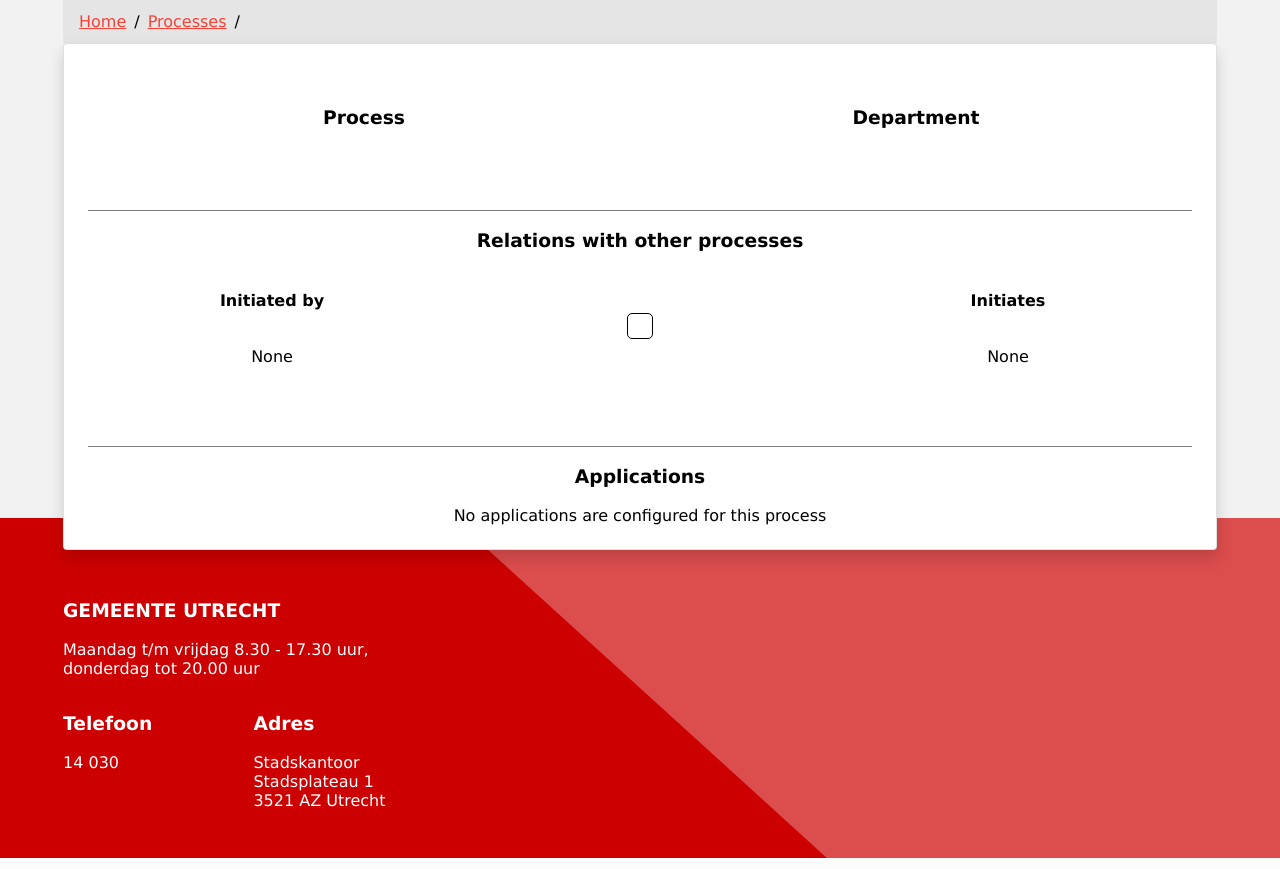
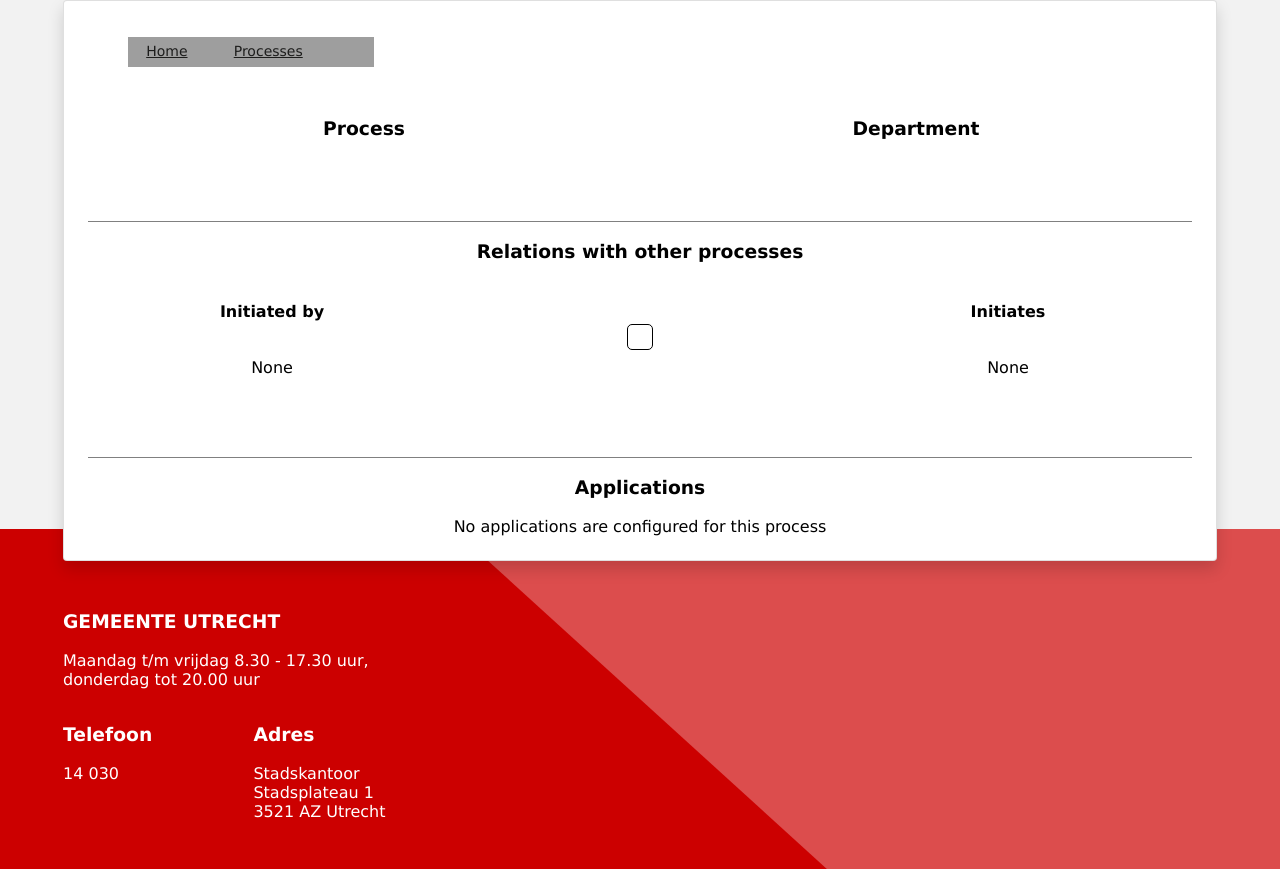
Before and after one commit to GemeenteUtrecht/beheerconsole, a Django app: template src/beheerconsole/processes/templates/processes/process_detail.html in a window 1280 px wide. Shown: the part 152-1021 px from the top of the page. Run offline with Django 3.2, Linux system fonts and the light colour scheme; the template is opened without the code that fills it, so the values that code supplies are empty; style sheets or scripts are compiled from the project's sources; some libraries are stand-ins or nearby versions; grey boxes are pictures that could not be loaded.

Commit message:
utrecht-format breadcrumbs

```diff
--- a/src/beheerconsole/sass/components/_breadcrumbs.scss
+++ b/src/beheerconsole/sass/components/_breadcrumbs.scss
@@ -3,13 +3,29 @@
   display: flex;
   flex-wrap: wrap;
   padding: .75em 1em;
-  background-color: #E5E5E5;
+  margin-left: 1.5em;
   margin-block-start: 0;
   margin-block-end: 0;
 
-  &__item+&__item::before {
-    padding-right: 0.5em;
-    padding-left: 0.5em;
-    content: "/";
+  &__item {
+    display: block;
+    padding: .45em 1.8em .55em 1.3em;
+    background: url(../img/bg-crumb.svg) right center no-repeat;
+    font-size: .875em;
+    margin: 0 -1em 0 0;
+    z-index: 20;
+
+    a {
+      color: #1D1D1C;
+    }
+  }
+
+  &__item + &__item {
+    z-index: 19;
+    padding-left: 2.5em;
+  }
+
+  &__item + &__item + &__item {
+    z-index: 18;
   }
 }
--- a/src/beheerconsole/templates/master.html
+++ b/src/beheerconsole/templates/master.html
@@ -29,15 +29,15 @@
             <!-- START container for centering -->
             <div class="container">
 
-                {% block breadcrumbs %}
+                <div class="card shadow p-small content yellow-bar">
+                    {% block breadcrumbs %}
                     <ol class="breadcrumbs">
                         <li class="breadcrumbs__item"><a href="{% url 'index' %}">Home</a></li>
                         {% block crumbs %}
                         {% endblock %}
                     </ol>
-                {% endblock %}
+                    {% endblock %}
 
-                <div class="card shadow content p-small">
                     {% block content %}
                         Override <code>{% verbatim %}{% block content %}{% endverbatim %}</code>
                         to get some actual content.
```
Also changed, not shown: src/beheerconsole/static/img/bg-crumb.svg (added).
